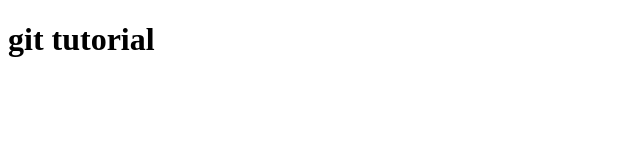
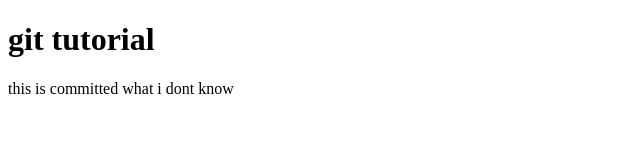
Before and after one commit to faruk337/Slider-Pic, a plain HTML site: page index.html in a window 1280 px wide. Shown: the whole page, without its empty margins (0-640 px from the left). Drawn offline with Linux system fonts and the light colour scheme.

Commit message:
i knew that that i didnt know before

```diff
--- a/index.html
+++ b/index.html
@@ -5,5 +5,6 @@
 </head>
 <body>
   <h1>git tutorial</h1>
+    <p>this is committed what i dont know</p>
 </body>
 </html>
```
